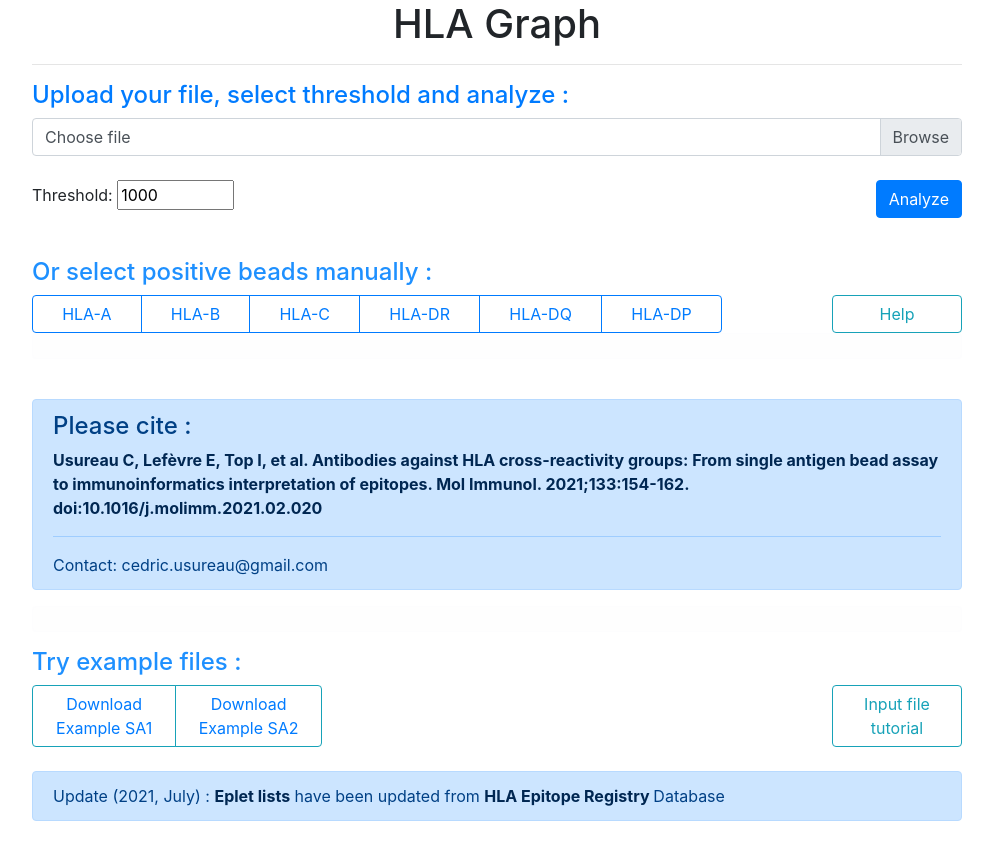
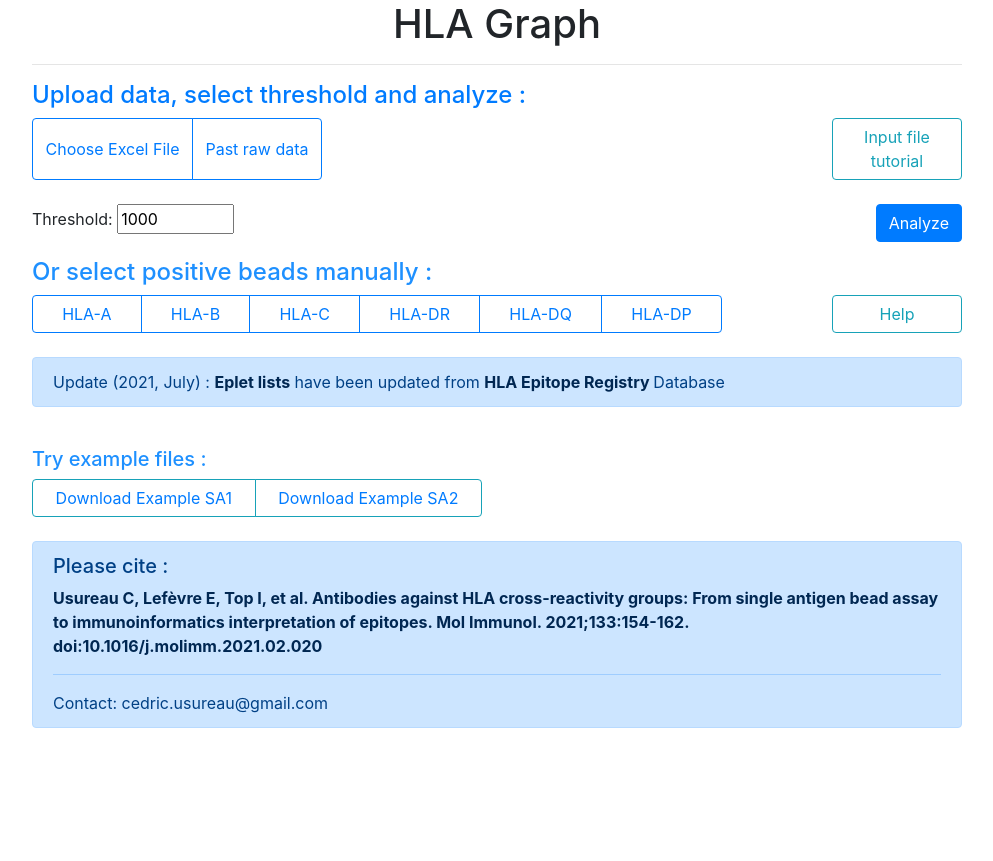
Before and after one commit to cedricusureau/HLA_graph, a Flask app: page / in a window 1280 px wide. Shown: the whole page, without its empty margins (143-1136 px from the left). After the commit the page ends 728 px from the top, so only its background shows below. Run offline with Flask 2, Linux system fonts and the light colour scheme; some libraries are stand-ins or nearby versions.

Commit message:
update paste raw data

```diff
--- a/server.py
+++ b/server.py
@@ -31,28 +31,38 @@ def index():
 def upload_files():
     uploaded_file = request.files['file']
     tresh = request.form['tresh']
+
+    past_data = request.form["past"]
     filename = uploaded_file.filename
 
     if filename != '':
         file_ext = os.path.splitext(filename)[1]
         if file_ext not in app.config['UPLOAD_EXTENSIONS']:
             abort(400)
-        filename = uploaded_file.filename.split('.')[0] + "_" + str(random.randint(0, 1000)) + "." + \
+        filename = uploaded_file.filename.split('.')[0] + "_" + str(random.randint(0, 10000)) + "." + \
                uploaded_file.filename.split('.')[1]
 
         while os.path.isfile("uploads/" + filename):
-            filename = uploaded_file.filename.split('.')[0] + "_" + str(random.randint(0, 1000)) + "." + \
+            filename = uploaded_file.filename.split('.')[0] + "_" + str(random.randint(0, 10000)) + "." + \
                        uploaded_file.filename.split('.')[1]
 
 
         upload_filename = os.path.join(app.config['UPLOAD_PATH'], filename)
         uploaded_file.save(upload_filename)
+
         output_list, allele_type = process_file(upload_filename, filename, tresh)
         filename_wo_ext = filename.split(".")[0]
         file_csv = filename_wo_ext +".csv"
         file_html = filename_wo_ext +".html"
         return render_template("index.html", data=output_list, allele_type=allele_type.split(" "), file=file_csv, file_html=file_html)
 
+    elif past_data != "":
+         filename = input_file_func.parse_copy_pasta(past_data)
+         output_list, allele_type = process_file("uploads/"+filename, filename, tresh)
+         filename_wo_ext = filename.split(".")[0]
+         file_csv = filename_wo_ext + ".csv"
+         file_html = filename_wo_ext + ".html"
+         return render_template("index.html", data=output_list, allele_type=allele_type.split(" "), file=file_csv, file_html=file_html)
     else:
         return render_template("index.html", data=[])
 
@@ -85,17 +95,17 @@ def make_file_A():
         file_ext = os.path.splitext(filename)[1]
         if file_ext not in app.config['UPLOAD_EXTENSIONS']:
             abort(400)
-        filename = filename.split('.')[0] + "_" + str(random.randint(0, 1000)) + "." + \
+        filename = filename.split('.')[0] + "_" + str(random.randint(0, 10000)) + "." + \
                    filename.split('.')[1]
 
         while os.path.isfile("uploads/" + filename):
-            filename = filename.split('.')[0] + "_" + str(random.randint(0, 1000)) + "." + \
+            filename = filename.split('.')[0] + "_" + str(random.randint(0, 10000)) + "." + \
                        filename.split('.')[1]
 
     df = pd.DataFrame({"allele":data.keys(), "mfi":data.values()})
     df.to_excel("uploads/{}".format(filename), index=False)
 
-    output_list, allele_type = process_file("uploads/{}".format(filename), filename, 1000)
+    output_list, allele_type = process_file("uploads/{}".format(filename), filename, 10000)
     filename_wo_ext = filename.split(".")[0]
     file_csv = filename_wo_ext + ".csv"
     file_html = filename_wo_ext + ".html"
@@ -123,17 +133,17 @@ def make_file_B():
         file_ext = os.path.splitext(filename)[1]
         if file_ext not in app.config['UPLOAD_EXTENSIONS']:
             abort(400)
-        filename = filename.split('.')[0] + "_" + str(random.randint(0, 1000)) + "." + \
+        filename = filename.split('.')[0] + "_" + str(random.randint(0, 10000)) + "." + \
                    filename.split('.')[1]
 
         while os.path.isfile("uploads/" + filename):
-            filename = filename.split('.')[0] + "_" + str(random.randint(0, 1000)) + "." + \
+            filename = filename.split('.')[0] + "_" + str(random.randint(0, 10000)) + "." + \
                        filename.split('.')[1]
 
     df = pd.DataFrame({"allele":data.keys(), "mfi":data.values()})
     df.to_excel("uploads/{}".format(filename), index=False)
 
-    output_list, allele_type = process_file("uploads/{}".format(filename), filename, 1000)
+    output_list, allele_type = process_file("uploads/{}".format(filename), filename, 10000)
     filename_wo_ext = filename.split(".")[0]
     file_csv = filename_wo_ext + ".csv"
     file_html = filename_wo_ext + ".html"
@@ -160,17 +170,17 @@ def make_file_C():
         file_ext = os.path.splitext(filename)[1]
         if file_ext not in app.config['UPLOAD_EXTENSIONS']:
             abort(400)
-        filename = filename.split('.')[0] + "_" + str(random.randint(0, 1000)) + "." + \
+        filename = filename.split('.')[0] + "_" + str(random.randint(0, 10000)) + "." + \
                    filename.split('.')[1]
 
         while os.path.isfile("uploads/" + filename):
-            filename = filename.split('.')[0] + "_" + str(random.randint(0, 1000)) + "." + \
+            filename = filename.split('.')[0] + "_" + str(random.randint(0, 10000)) + "." + \
                        filename.split('.')[1]
 
     df = pd.DataFrame({"allele":data.keys(), "mfi":data.values()})
     df.to_excel("uploads/{}".format(filename), index=False)
 
-    output_list, allele_type = process_file("uploads/{}".format(filename), filename, 1000)
+    output_list, allele_type = process_file("uploads/{}".format(filename), filename, 10000)
     filename_wo_ext = filename.split(".")[0]
     file_csv = filename_wo_ext + ".csv"
     file_html = filename_wo_ext + ".html"
@@ -197,17 +207,17 @@ def make_file_DR():
         file_ext = os.path.splitext(filename)[1]
         if file_ext not in app.config['UPLOAD_EXTENSIONS']:
             abort(400)
-        filename = filename.split('.')[0] + "_" + str(random.randint(0, 1000)) + "." + \
+        filename = filename.split('.')[0] + "_" + str(random.randint(0, 10000)) + "." + \
                    filename.split('.')[1]
 
         while os.path.isfile("uploads/" + filename):
-            filename = filename.split('.')[0] + "_" + str(random.randint(0, 1000)) + "." + \
+            filename = filename.split('.')[0] + "_" + str(random.randint(0, 10000)) + "." + \
                        filename.split('.')[1]
 
     df = pd.DataFrame({"allele":data.keys(), "mfi":data.values()})
     df.to_excel("uploads/{}".format(filename), index=False)
 
-    output_list, allele_type = process_file("uploads/{}".format(filename), filename, 1000)
+    output_list, allele_type = process_file("uploads/{}".format(filename), filename, 10000)
     filename_wo_ext = filename.split(".")[0]
     file_csv = filename_wo_ext + ".csv"
     file_html = filename_wo_ext + ".html"
@@ -235,17 +245,17 @@ def make_file_DQ():
         file_ext = os.path.splitext(filename)[1]
         if file_ext not in app.config['UPLOAD_EXTENSIONS']:
             abort(400)
-        filename = filename.split('.')[0] + "_" + str(random.randint(0, 1000)) + "." + \
+        filename = filename.split('.')[0] + "_" + str(random.randint(0, 10000)) + "." + \
                    filename.split('.')[1]
 
         while os.path.isfile("uploads/" + filename):
-            filename = filename.split('.')[0] + "_" + str(random.randint(0, 1000)) + "." + \
+            filename = filename.split('.')[0] + "_" + str(random.randint(0, 10000)) + "." + \
                        filename.split('.')[1]
 
     df = pd.DataFrame({"allele":data.keys(), "mfi":data.values()})
     df.to_excel("uploads/{}".format(filename), index=False)
 
-    output_list, allele_type = process_file("uploads/{}".format(filename), filename, 1000)
+    output_list, allele_type = process_file("uploads/{}".format(filename), filename, 10000)
     filename_wo_ext = filename.split(".")[0]
     file_csv = filename_wo_ext + ".csv"
     file_html = filename_wo_ext + ".html"
@@ -272,17 +282,17 @@ def make_file_DP():
         file_ext = os.path.splitext(filename)[1]
         if file_ext not in app.config['UPLOAD_EXTENSIONS']:
             abort(400)
-        filename = filename.split('.')[0] + "_" + str(random.randint(0, 1000)) + "." + \
+        filename = filename.split('.')[0] + "_" + str(random.randint(0, 10000)) + "." + \
                    filename.split('.')[1]
 
         while os.path.isfile("uploads/" + filename):
-            filename = filename.split('.')[0] + "_" + str(random.randint(0, 1000)) + "." + \
+            filename = filename.split('.')[0] + "_" + str(random.randint(0, 10000)) + "." + \
                        filename.split('.')[1]
 
     df = pd.DataFrame({"allele":data.keys(), "mfi":data.values()})
     df.to_excel("uploads/{}".format(filename), index=False)
 
-    output_list, allele_type = process_file("uploads/{}".format(filename), filename, 1000)
+    output_list, allele_type = process_file("uploads/{}".format(filename), filename, 10000)
     filename_wo_ext = filename.split(".")[0]
     file_csv = filename_wo_ext + ".csv"
     file_html = filename_wo_ext + ".html"
--- a/src/write_svg.py
+++ b/src/write_svg.py
@@ -82,6 +82,7 @@ def parse_excel_file(excel_path):
     if len(df.columns) == 2:
         for i in df.index:
             allele_name = df[df.columns[0]][i]
+            print(allele_name)
             if "DP" in allele_name:
                 allele_name = allele_name[:10] + ", " + allele_name[10:]
 
--- a/templates/index.html
+++ b/templates/index.html
@@ -19,12 +19,35 @@
             <h1 style="text-align: center">HLA Graph</h1>
             <hr/>
             <form method="POST" enctype="multipart/form-data">
-                <h4 style="color: #1E90FF"><a href="https://github.com/cedricusureau/HLA_graph#quick-start-">Upload your file, select threshold and analyze : </a></h4>
-                <div class="custom-file form-group" data-toggle="tooltip" data-placement="bottom" title="Upload table (.xls)">
+                <h4 style="color: #1E90FF"><a href="https://github.com/cedricusureau/HLA_graph#quick-start-">Upload data, select threshold and analyze : </a></h4>
+            <div class="row">
+                <p>
+                    <div class="btn-group col-4">
+  <button class="btn btn-outline-primary" type="button" data-toggle="collapse" data-target="#collapseOne" aria-expanded="false" aria-controls="collapseOne">Choose Excel File</button>
+    <button class="btn btn-outline-primary" type="button" data-toggle="collapse" data-target="#collapseExample" aria-expanded="false" aria-controls="collapseExample">Past raw data</button>
+            </div>
+                                <div class="col-6" style="text-align: center">
+                </div>
+                  <div class="btn-group col-2">
+                    <button type="button" value="Reset" class="btn btn-outline-info" onclick="window.location.href='https://github.com/cedricusureau/HLA_graph/tree/master/tutorial#input-files-format'" style="float: right">Input file tutorial</button>
+                </div>
+                    </a>
+</p></div></br>
+
+       <div class="collapse" id="collapseOne">
+                <div class="custom-file form-group" data-toggle="tooltip" data-placement="bottom" title="Upload table (.xls). Read input file tutorial or download example files">
                     <label class="custom-file-label" for="customFile">Choose file</label>
                     <input type="file" class="custom-file-input border" name="file" id="customFile">
                 </div>
                 <br/><br/>
+</div>
+
+<div class="collapse" id="collapseExample">
+                  <div class="form-group">
+                        <textarea class="form-control" id="past" rows="3" name="past" data-toggle="tooltip" data-placement="bottom" title="Copy/Paste Raw data table directly from HLA Fusion"></textarea>
+                      </div>
+</div>
+
                 <div class="form-group">
                     <label for="tresh">Threshold:
                         <input type="number" id="tresh" name="tresh" placeholder="1000" value="1000" min="200" max="12000" step="100" data-toggle="tooltip" data-placement="bottom" title="MFI values below are negative">
@@ -77,11 +100,11 @@
                 <div class="col-8" style="text-align: center">
                 </div>
                 <div class="col-2">
-                    <button class="btn btn-outline-info" onclick="window.location.href='https://github.com/cedricusureau/HLA_graph#table-of-content'" style="float: right">Help</button>
+                    <button class="btn btn-outline-info" href='https://github.com/cedricusureau/HLA_graph/tree/master/tutorial#input-files-format'" style="float: right">Help</button>
                 </div>
             </div>
         <br/>
-    {% else %}<br/>
+    {% else %}
             <h4 style="color: #1E90FF">Or select positive beads manually :</h4>
             <div class="row">
         <div class="btn-group col-9">
@@ -93,48 +116,32 @@
             <button type="button" class="btn btn-outline-primary" onclick="window.location.href='DP'">HLA-DP</button>
 
         </div>
-
-
                 <div class="col-1" style="text-align: center"></div>
                 <div class="btn-group col-2">
                   <button class="btn btn-outline-info" onclick="window.location.href='https://github.com/cedricusureau/HLA_graph#table-of-content'" style="float: right">Help</button>
             </div>
-<br/>
 </div>
-        <div class="alert alert-light" role="alert">
-
+<div></br></div>
+ <div class="alert alert-primary" role="alert">Update (2021, July) : <a href="https://github.com/cedricusureau/HLA_graph/tree/master/data/eplets" class="alert-link">Eplet lists</a>
+                have been updated from <a href="https://www.epregistry.com.br/" class="alert-link">HLA Epitope Registry </a>Database</div>
+<div></br>
 </div>
-        <div>
-            </br>
-        <div>
-
-
+    <h5 style="color: #1E90FF">Try example files :</h5>
+        <div class="row">
+                <div class="btn-group col-6">
+                    <button type="button" class="btn btn-outline-info"><a href="{{ url_for('static', filename='test_data/SA1.xls') }}" download>Download Example SA1</a></button>
+                    <button type="button" class="btn btn-outline-info"><a href="{{ url_for('static', filename='test_data/SA2.xls') }}" download>Download Example SA2</a></button>
+                </div>
+                <div class="col-8" style="text-align: center">
+                </div>
+</div></br>
 <div class="alert alert-primary" role="alert">
-  <h4 class="alert-heading">Please cite : </h4>
+  <h5 class="alert-heading">Please cite : </h5>
   <p><a href="https://pubmed.ncbi.nlm.nih.gov/33667985/" class="alert-link">Usureau C, Lefèvre E, Top I, et al. Antibodies against HLA cross-reactivity groups: From single antigen bead assay to immunoinformatics interpretation of epitopes. Mol Immunol. 2021;133:154-162. doi:10.1016/j.molimm.2021.02.020</a></p>
   <hr>
   <p class="mb-0">Contact: cedric.usureau@gmail.com</p>
 </div>
-
-             <div class="alert alert-light" role="alert">
-
-</div>
-
-    <h4 style="color: #1E90FF">Try example files :</h4>
-        <div class="row">
-                <div class="btn-group col-4">
-                    <button type="button" class="btn btn-outline-info"><a href="{{ url_for('static', filename='test_data/SA1.xls') }}" download>Download Example SA1</a></button>
-                    <button type="button" class="btn btn-outline-info"><a href="{{ url_for('static', filename='test_data/SA2.xls') }}" download>Download Example SA2</a></button>
-                </div>
-                <div class="col-6" style="text-align: center">
-                </div>
-                <div class="btn-group col-2">
-                    <button class="btn btn-outline-info" onclick="window.location.href='https://github.com/cedricusureau/HLA_graph/tree/master/tutorial#input-files-format'" style="float: right">Input file tutorial</button>
-
-                </div></div></br>
-
-            <div class="alert alert-primary" role="alert">Update (2021, July) : <a href="https://github.com/cedricusureau/HLA_graph/tree/master/data/eplets" class="alert-link">Eplet lists</a>
-                have been updated from <a href="https://www.epregistry.com.br/" class="alert-link">HLA Epitope Registry </a>Database</div></div>
+           </div>
                         <br/>
             {% endif %}
 
```
Also changed, not shown: src/input_file_func.py (+25 -0 lines).
